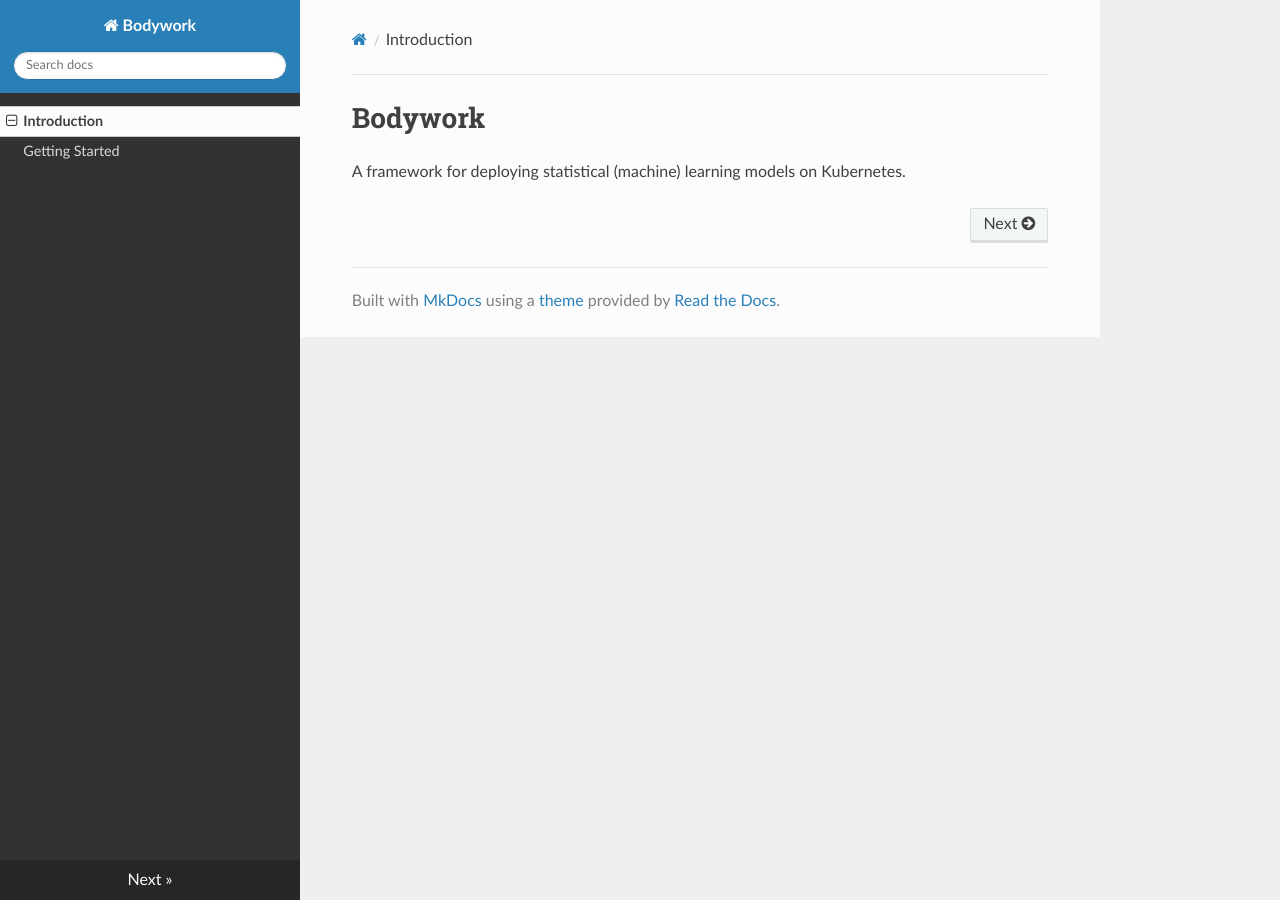
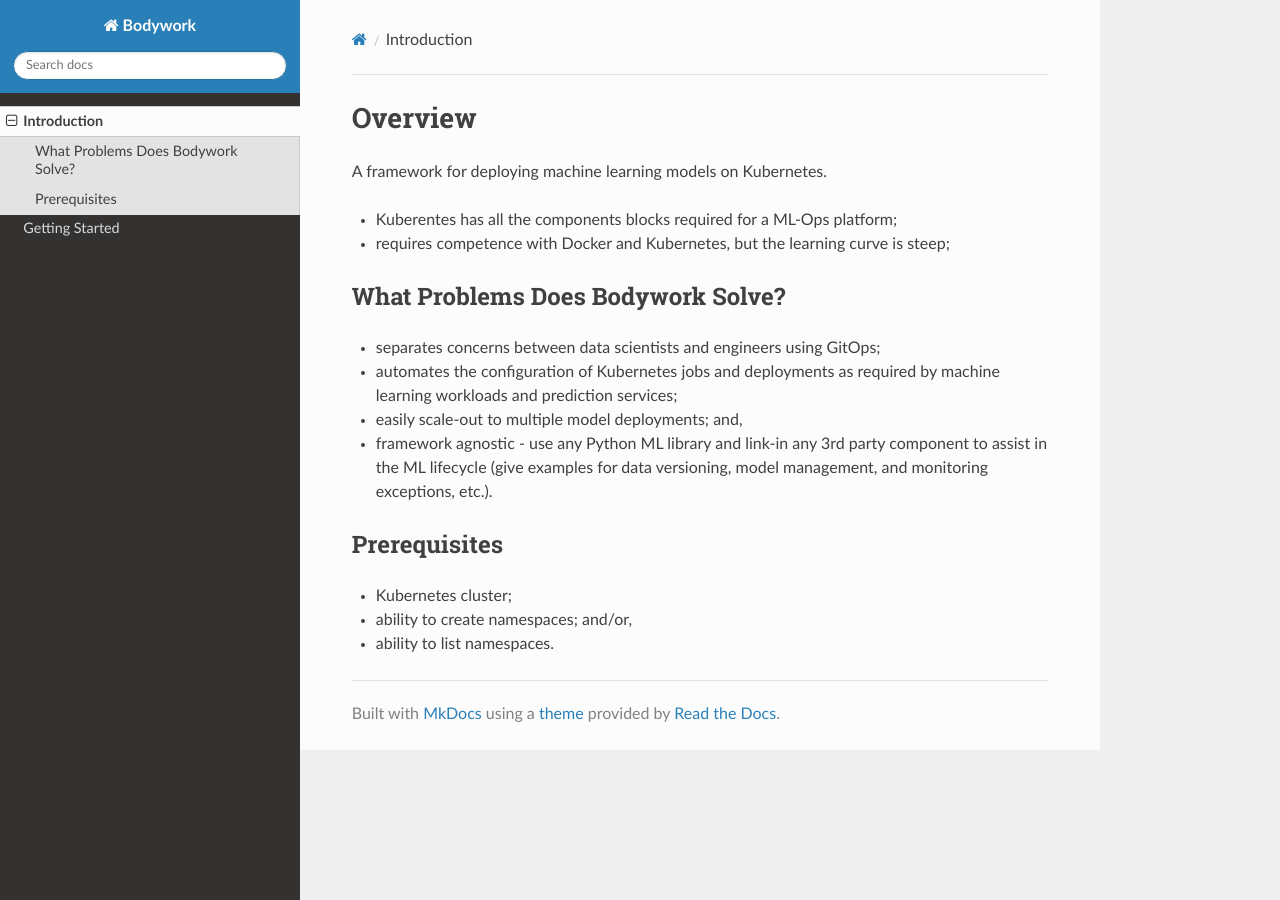
Before and after one commit to bodywork-ml/bodywork-core, an MkDocs documentation site: the page built from docs/index.md, in a window 1280 px wide. Built offline with MkDocs 1.6.1, drawn with Linux system fonts in a browser that asks for light colours; nearby versions of some CDN libraries.

Commit message:
Skeleton structure for docs

```diff
--- a/docs/index.md
+++ b/docs/index.md
@@ -1,3 +1,19 @@
-# Bodywork
+# Overview
 
-A framework for deploying statistical (machine) learning models on Kubernetes.
+A framework for deploying machine learning models on Kubernetes.
+
+- Kuberentes has all the components blocks required for a ML-Ops platform;
+- requires competence with Docker and Kubernetes, but the learning curve is steep;
+
+## What Problems Does Bodywork Solve?
+
+- separates concerns between data scientists and engineers using GitOps;
+- automates the configuration of Kubernetes jobs and deployments as required by machine learning workloads and prediction services;
+- easily scale-out to multiple model deployments; and,
+- framework agnostic - use any Python ML library and link-in any 3rd party component to assist in the ML lifecycle (give examples for data versioning, model management, and monitoring exceptions, etc.).
+
+## Prerequisites
+
+- Kubernetes cluster;
+- ability to create namespaces; and/or,
+- ability to list namespaces.
```
Also changed, not shown: docs/bodywork_projects_in_depth.md (added, +19 -0 lines), docs/concepts.md (added, +19 -0 lines), docs/cronjobs.md (added, +19 -0 lines), docs/getting_started.md (deleted, +0 -10 lines), docs/quick_start.md (added, +42 -0 lines), docs/retrieving_logs.md (added, +15 -0 lines), docs/secrets.md (added, +19 -0 lines).
